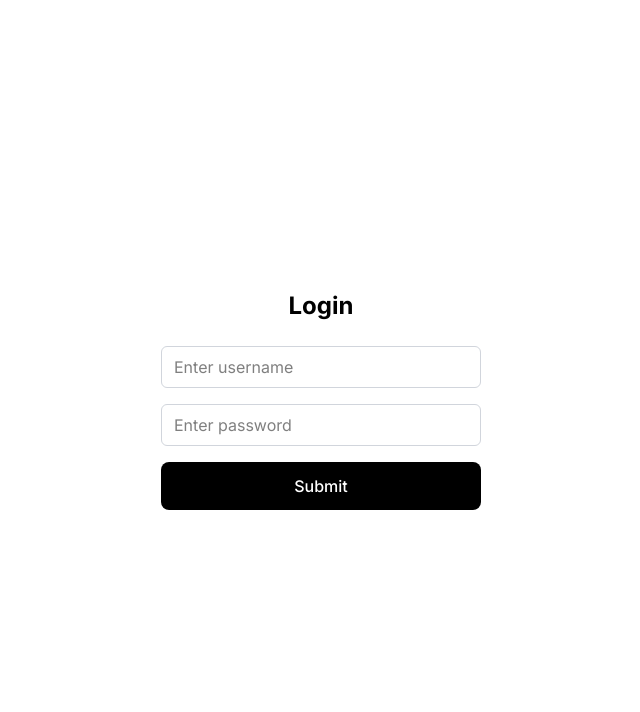
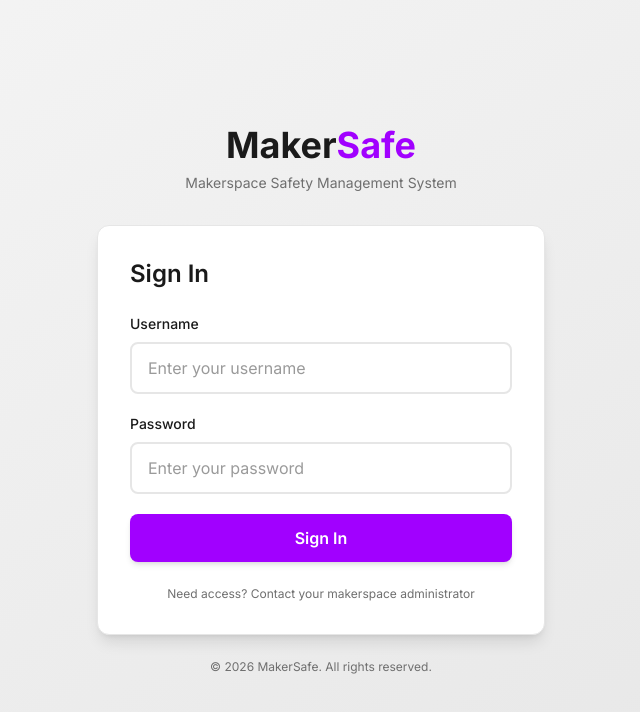
Before and after one commit to justinsiek/Maker-Safe, a React (Vite) app in the folder client/: page /login in a window 1280 px wide. Shown: the top 712 px of the page, without its empty margins (319-959 px from the left). Built offline with nearby package versions, Linux system fonts and the light colour scheme.

Commit message:
added icons and updated sign in page

```diff
--- a/client/src/components/LiveAlert.jsx
+++ b/client/src/components/LiveAlert.jsx
@@ -1,7 +1,7 @@
 import { useState } from "react"
 import { AlertTriangle, X, Volume2, VolumeX } from "lucide-react"
 import { Button } from "@/components/ui/button"
-import { cn } from "@/lib/utils"
+import { Megaphone } from "lucide-react"
 
 export default function SafetyAlerts() {
   const demoAlerts = [
@@ -27,10 +27,13 @@ export default function SafetyAlerts() {
   if (alerts.length === 0) return null
 
   return (
-    <div className="flex flex-col h-1/3  rounded-lg p-4 bg-surface">
+    <div className="flex flex-col h-1/3 rounded-lg px-6 py-4 bg-surface">
       <div className="py-0 shrink-">
         <div className="flex items-center justify-between">
-          <h1 className="text-xl font-semibold">Live Alerts</h1>
+          <div className="flex gap-2">
+            <Megaphone className="w-6 h-6 text-accent" />
+            <h1 className="text-xl font-semibold">Live Announcements</h1>
+          </div>
           <Button
             variant="ghost"
             size="sm"
--- a/client/src/components/Makers.jsx
+++ b/client/src/components/Makers.jsx
@@ -1,3 +1,4 @@
+import { Users } from "lucide-react";
 export default function Makers({ makers = [] }) {
 
   const getStatusColor = (status) => {
@@ -18,7 +19,7 @@ export default function Makers({ makers = [] }) {
     switch(status) {
       case "active":
       case "on duty":
-        return "border-blue-500 bg-blue-50";
+        return "border-accent bg-accent-50";
       case "idle":
         return "border-gray-400 bg-gray-50";
       case "violation":
@@ -30,7 +31,10 @@ export default function Makers({ makers = [] }) {
 
   return (
     <div className="flex flex-col px-6 shrink-0 h-1/4 my-4 rounded-lg py-4 bg-surface">
-        <h1 className="text-xl font-semibold mb-3">Active Makers</h1>
+        <div className="flex gap-2 ">
+          <Users className="w-6 h-6 text-accent" />
+          <h1 className="text-xl font-semibold mb-3">Active Makers</h1>
+        </div>
         <div className="flex w-full gap-4 overflow-x-auto overflow-y-hidden">
           {makers.length === 0 ? (
             <p className="text-neutral-500">No makers checked in</p>
--- a/client/src/components/MapLayout.jsx
+++ b/client/src/components/MapLayout.jsx
@@ -1,4 +1,5 @@
 import { useState, useMemo } from "react"
+import { Map } from "lucide-react";
 
 export default function MapLayout({ className = "", makers = [], stations = [] }) {
   const [hoveredSection, setHoveredSection] = useState(null)
@@ -132,7 +133,7 @@ export default function MapLayout({ className = "", makers = [], stations = [] }
     if (section.status === 'in_use' || section.assignedMaker) {
       return "#A100FF"
     }
-    return "#bbf7d0" // Pastel green
+    return "#F3E8FF"
   }
 
   const getSectionOpacity = (section) => {
@@ -153,8 +154,11 @@ export default function MapLayout({ className = "", makers = [], stations = [] }
   }
 
   return (
-    <div className="relative w-full h-full flex flex-col px-2 min-h-0">
-      <h1 className="text-xl font-semibold mb-3 px-4">Station Map</h1>
+    <div className="relative w-full h-full flex flex-col px-6 min-h-0">
+      <div className="flex gap-2">
+        <Map className="w-6 h-6 text-accent" />
+        <h1 className="text-xl font-semibold mb-3">Station Map</h1>
+      </div>
       <svg
         viewBox="45 45 660 340"
         preserveAspectRatio="xMidYMin meet"
--- a/client/src/components/Violation.jsx
+++ b/client/src/components/Violation.jsx
@@ -1,16 +1,19 @@
-import { useState } from "react"
 import {
   Accordion,
   AccordionContent,
   AccordionItem,
   AccordionTrigger,
 } from "@/components/ui/accordion"
+import { AlertTriangle } from "lucide-react"
 
 export default function Violations({ violations = [] }) {
 
   return (
-    <div className="flex flex-col h-[45%] rounded-lg overflow-hidden my-4 bg-surface relative">
-        <h1 className="text-xl font-semibold py-3 px-4">Violations</h1>
+    <div className="flex flex-col h-[45%] rounded-lg overflow-hidden my-4 px-6 py-4 bg-surface relative">
+        <div className="flex gap-2">
+            <AlertTriangle className="w-6 h-6 text-accent" />
+            <h1 className="text-xl font-semibold">Violations</h1>
+        </div>
 
       <div className="flex-1 overflow-y-auto scrollbar-hide px-8 pb-8">
         <Accordion type="single" collapsible className="space-y-4">
--- a/client/src/components/ui/card-hover-effect.jsx
+++ b/client/src/components/ui/card-hover-effect.jsx
@@ -22,7 +22,7 @@ export const HoverEffect = ({
           <AnimatePresence>
             {hoveredIndex === idx && (
               <motion.span
-                className="absolute inset-0 h-full w-full bg-neutral-200 dark:bg-slate-800/[0.8] block  rounded-3xl"
+                className="absolute inset-0 h-full w-full bg-neutral-200 dark:bg-slate-800/80 block  rounded-3xl"
                 layoutId="hoverBackground"
                 initial={{ opacity: 0 }}
                 animate={{
@@ -52,7 +52,7 @@ export const Card = ({
   return (
     <div
       className={cn(
-        "rounded-2xl h-full w-full p-4 overflow-hidden bg-black border border-transparent dark:border-white/[0.2] group-hover:border-slate-700 relative z-20",
+        "rounded-2xl h-full w-full p-4 overflow-hidden bg-black border border-transparent dark:border-white/20 group-hover:border-slate-700 relative z-20",
         className
       )}>
       <div className="relative z-50">
--- a/client/src/page/Login.jsx
+++ b/client/src/page/Login.jsx
@@ -19,42 +19,93 @@ export default function Login() {
   }
 
   return (
-    <div className="flex flex-col items-center justify-center h-screen">
-      <div className="p-8 w-full max-w-sm">
-        <h1 className="text-2xl font-bold mb-6 text-center">Login</h1>
+    <div className="flex flex-col items-center justify-center min-h-screen bg-linear-to-br from-[#F5F5F5] to-border">
+      <div className="w-full max-w-md">
+        {/* Logo/Brand Section */}
+        <div className="text-center mb-8">
+          <h1 className="text-4xl font-bold text-ink mb-2">
+            Maker<span className="text-[#A100FF]">Safe</span>
+          </h1>
+          <p className="text-sm text-text-muted font-normal">
+            Makerspace Safety Management System
+          </p>
+        </div>
 
-        <form onSubmit={handleSubmit} className="flex flex-col gap-4">
+        {/* Login Card */}
+        <div className="bg-white rounded-xl shadow-lg p-8 border border-border">
+          <h2 className="text-2xl font-semibold text-ink mb-6">
+            Sign In
+          </h2>
+
+          <form onSubmit={handleSubmit} className="space-y-5">
+            {/* Username Field */}
             <div>
+              <label
+                htmlFor="username"
+                className="block text-sm font-medium text-ink mb-2"
+              >
+                Username
+              </label>
               <input
+                id="username"
                 type="text"
                 value={username}
                 onChange={(e) => setUsername(e.target.value)}
-              className="w-full px-3 py-2 border border-gray-300 rounded-md focus:outline-none focus:ring-2 focus:ring-blue-500"
-              placeholder="Enter username"
+                className="w-full px-4 py-3 border-2 border-border rounded-lg focus:outline-none focus:border-[#A100FF] transition-colors text-ink placeholder:text-[#9A9A9A]"
+                placeholder="Enter your username"
+                required
               />
             </div>
 
+            {/* Password Field */}
             <div>
+              <label
+                htmlFor="password"
+                className="block text-sm font-medium text-ink mb-2"
+              >
+                Password
+              </label>
               <input
+                id="password"
                 type="password"
                 value={password}
                 onChange={(e) => setPassword(e.target.value)}
-              className="w-full px-3 py-2 border border-gray-300 rounded-md focus:outline-none focus:ring-2 focus:ring-blue-500"
-              placeholder="Enter password"
+                className="w-full px-4 py-3 border-2 border-border rounded-lg focus:outline-none focus:border-[#A100FF] transition-colors text-ink placeholder:text-[#9A9A9A]"
+                placeholder="Enter your password"
+                required
               />
             </div>
 
+            {/* Error Message */}
             {error && (
-            <p className="text-red-500 text-sm">{error}</p>
+              <div className="bg-red-50 border-2 border-red-200 rounded-lg p-3">
+                <p className="text-sm font-medium text-red-600">{error}</p>
+              </div>
             )}
 
+            {/* Submit Button */}
             <button
               type="submit"
-            className="w-full bg-black text-white cursor-pointer px-6 py-3 rounded-lg font-medium transition-colors"
+              className="w-full bg-[#A100FF] hover:bg-[#8B00E6] text-white font-semibold px-6 py-3 rounded-lg transition-colors duration-200 shadow-md hover:shadow-lg"
             >
-            Submit
+              Sign In
             </button>
           </form>
+
+          {/* Footer */}
+          <div className="mt-6 text-center">
+            <p className="text-xs text-text-muted font-normal">
+              Need access? Contact your makerspace administrator
+            </p>
+          </div>
+        </div>
+
+        {/* Bottom Text */}
+        <div className="text-center mt-6">
+          <p className="text-xs text-text-muted font-normal">
+            © 2026 MakerSafe. All rights reserved.
+          </p>
+        </div>
       </div>
     </div>
   )
```
Lines whose indentation alone changed are shown as unchanged.
